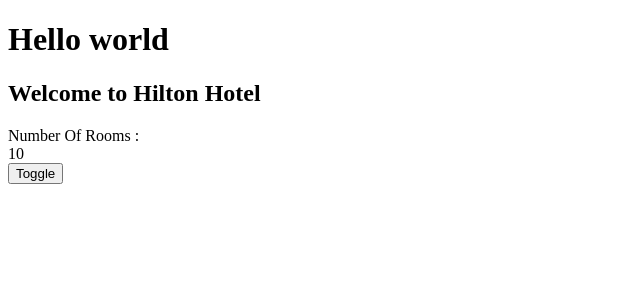
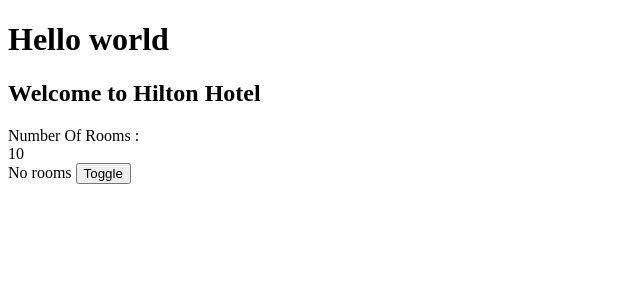
Before and after one commit to steph-codes/hotelinventoryapp, an Angular app: page / in a window 1280 px wide. Shown: the top 300 px of the page, without its empty margins (0-640 px from the left). Built offline with nearby package versions, Linux system fonts and the light colour scheme.

Commit message:
using *ngIf checking if ppties exist

```diff
--- a/src/app/rooms/rooms.component.html
+++ b/src/app/rooms/rooms.component.html
@@ -4,4 +4,10 @@
   <div [innerText]="numberOfRooms"></div>
 </div>
 
+{{ rooms?.availableRooms ?? 'No rooms' }}
+
+<div *ngIf="rooms?.availableRooms">
+  Rooms List
+</div>
+
 <button (click)="toggle()">Toggle</button>
--- a/src/app/rooms/rooms.component.ts
+++ b/src/app/rooms/rooms.component.ts
@@ -1,4 +1,5 @@
 import { Component } from '@angular/core';
+import { Room } from './rooms';
 
 @Component({
   selector: 'hinv-rooms',
@@ -12,6 +13,13 @@
 
   hideRooms = false;
 
+  rooms : Room  = {
+
+    // totalRooms: 20,
+    // availableRooms: 10,
+    // bookedRooms: 5,
+  }
+
   toggle() {
     this.hideRooms = !this.hideRooms;
   }
--- /dev/null
+++ b/src/app/rooms/rooms.ts
@@ -0,0 +1,5 @@
+export interface Room {
+  totalRooms?: number;
+  availableRooms?: number;
+  bookedRooms?: number;
+}
```
